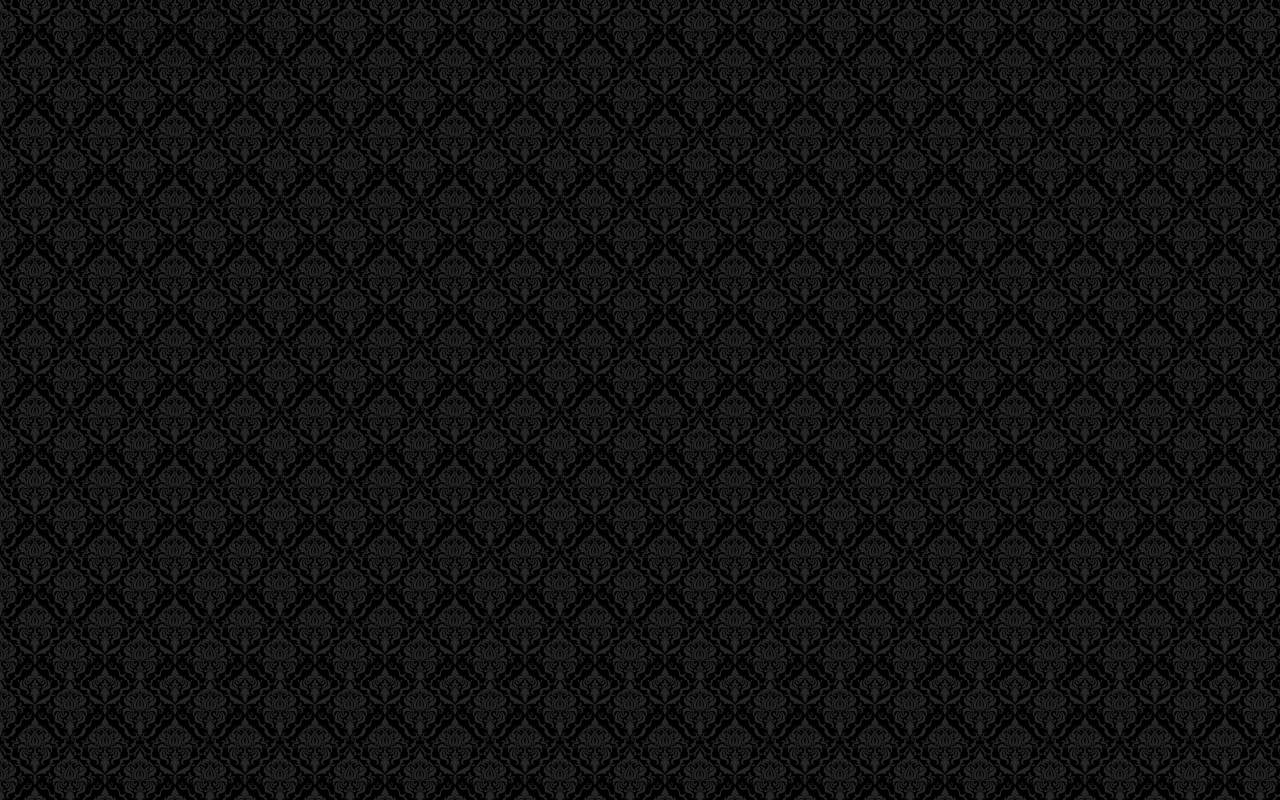
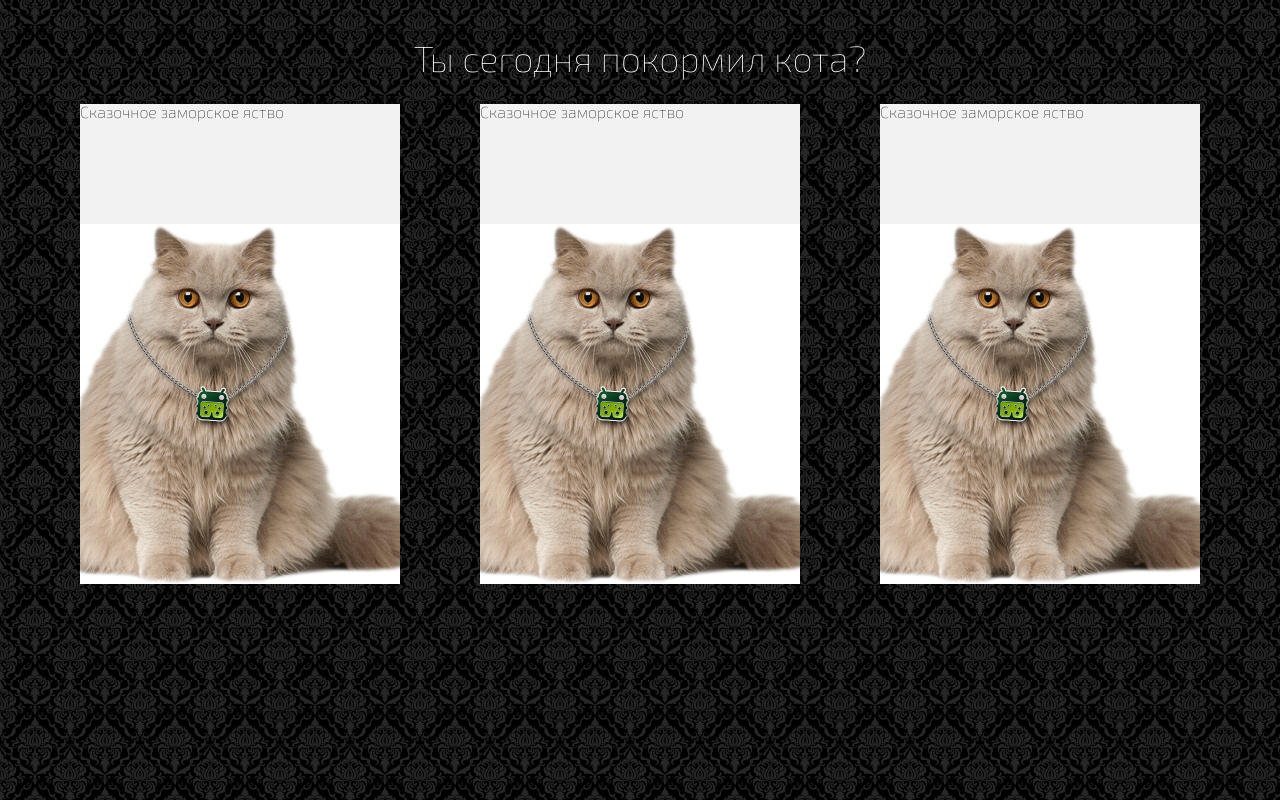
Before and after one commit to Mangecu/FunBox-Task, a plain HTML site: page index.html in a window 1280 px wide. Drawn offline with Linux system fonts and the light colour scheme.

Commit message:
Добавил: стили для блоков карточек товаров

```diff
--- a/layout/styles/style.sass
+++ b/layout/styles/style.sass
@@ -1,4 +1,17 @@
 @import url('https://fonts.googleapis.com/css2?family=Exo+2:wght@100&display=swap')
+@font-face
+   font-family: 'Trebuchet MS'
+   src: url('../fonts/TrebuchetMS-Bold.eot')
+   src: local('Trebuchet MS Bold'), local('TrebuchetMS-Bold'), url('../fonts/TrebuchetMS-Bold.eot?#iefix') format('embedded-opentype'), url('../fonts/TrebuchetMS-Bold.woff') format('woff'), url('../fonts/TrebuchetMS-Bold.ttf') format('truetype')
+   font-weight: bold
+   font-style: normal
+
+@font-face
+   font-family: 'Trebuchet MS'
+   src: url('../fonts/TrebuchetMS.eot')
+   src: local('Trebuchet MS'), local('TrebuchetMS'), url('../fonts/TrebuchetMS.eot?#iefix') format('embedded-opentype'), url('../fonts/TrebuchetMS.woff') format('woff'), url('../fonts/TrebuchetMS.ttf') format('truetype')
+   font-weight: normal
+   font-style: normal
 @import "_normalize"
 
 *
@@ -12,3 +25,31 @@
    width: 100%
    height: 100%
    background-image: url(https://raw.githubusercontent.com/Mangecu/FunBox-Task/gh-pages/assets/img/bg.png)
+   padding-top: 36px
+   .content
+      display: flex
+      flex-direction: column
+      h1
+         font-size: 36px
+         line-height: 44px
+         color: #ffffff
+         text-shadow: 0 1px 1px #000000
+         text-align: center
+      .items
+         display: flex
+         flex-direction: row
+         justify-content: space-between
+         margin-top: 24px
+         .item
+            height: 480px
+            width: 320px
+            background-image: url(https://raw.githubusercontent.com/Mangecu/FunBox-Task/gh-pages/assets/img/cat.jpg)
+            background-repeat: no-repeat
+            background-position: 50% 100%
+            background-color: #f2f2f2
+            .item__preTitle
+               font-family: 'Trebuchet MS'
+               font-size: 16px
+               line-height: 1.2
+               font-weight: 400
+               color: #666666
```
Also changed, not shown: layout/styles/style.css, 1 other file.
